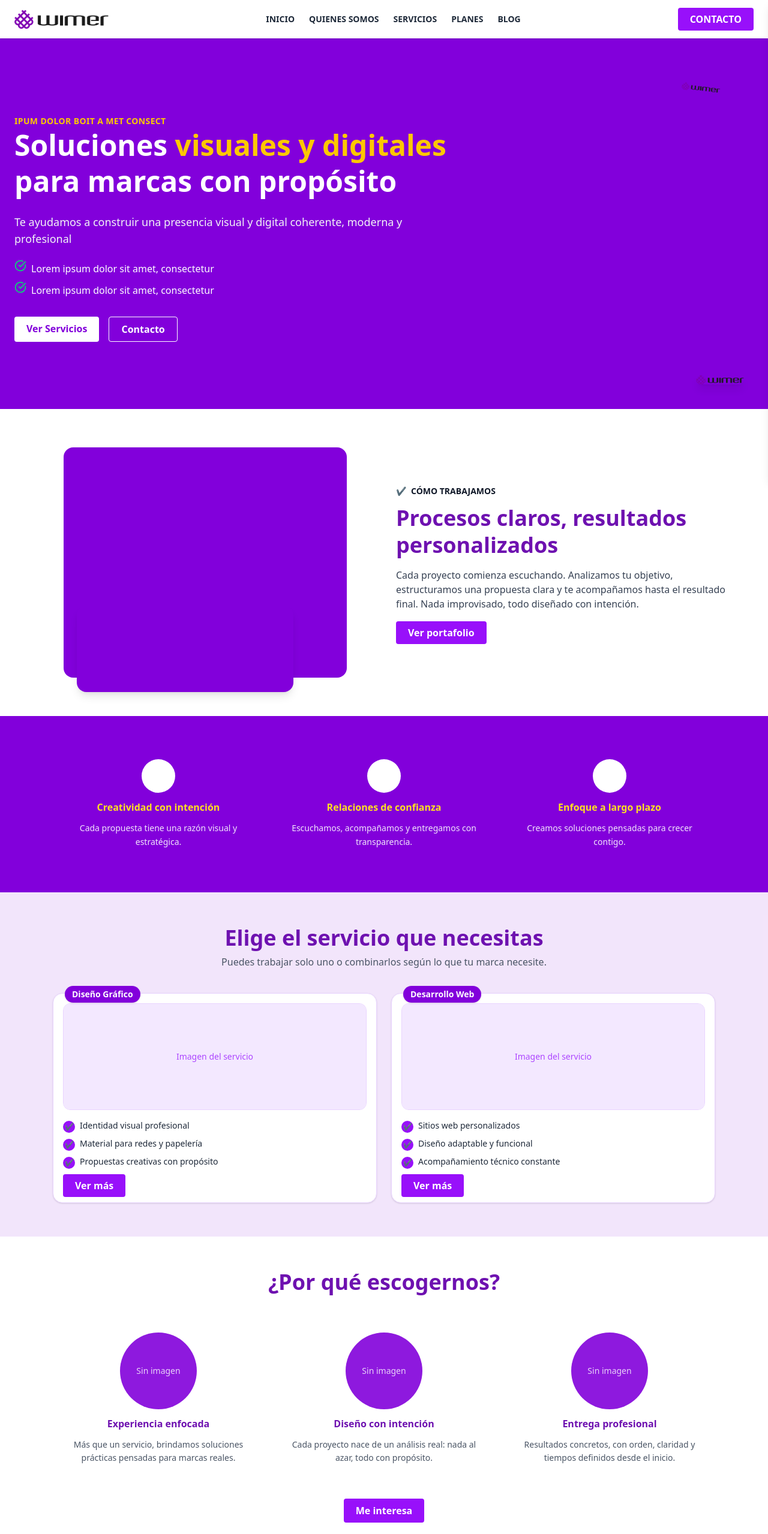
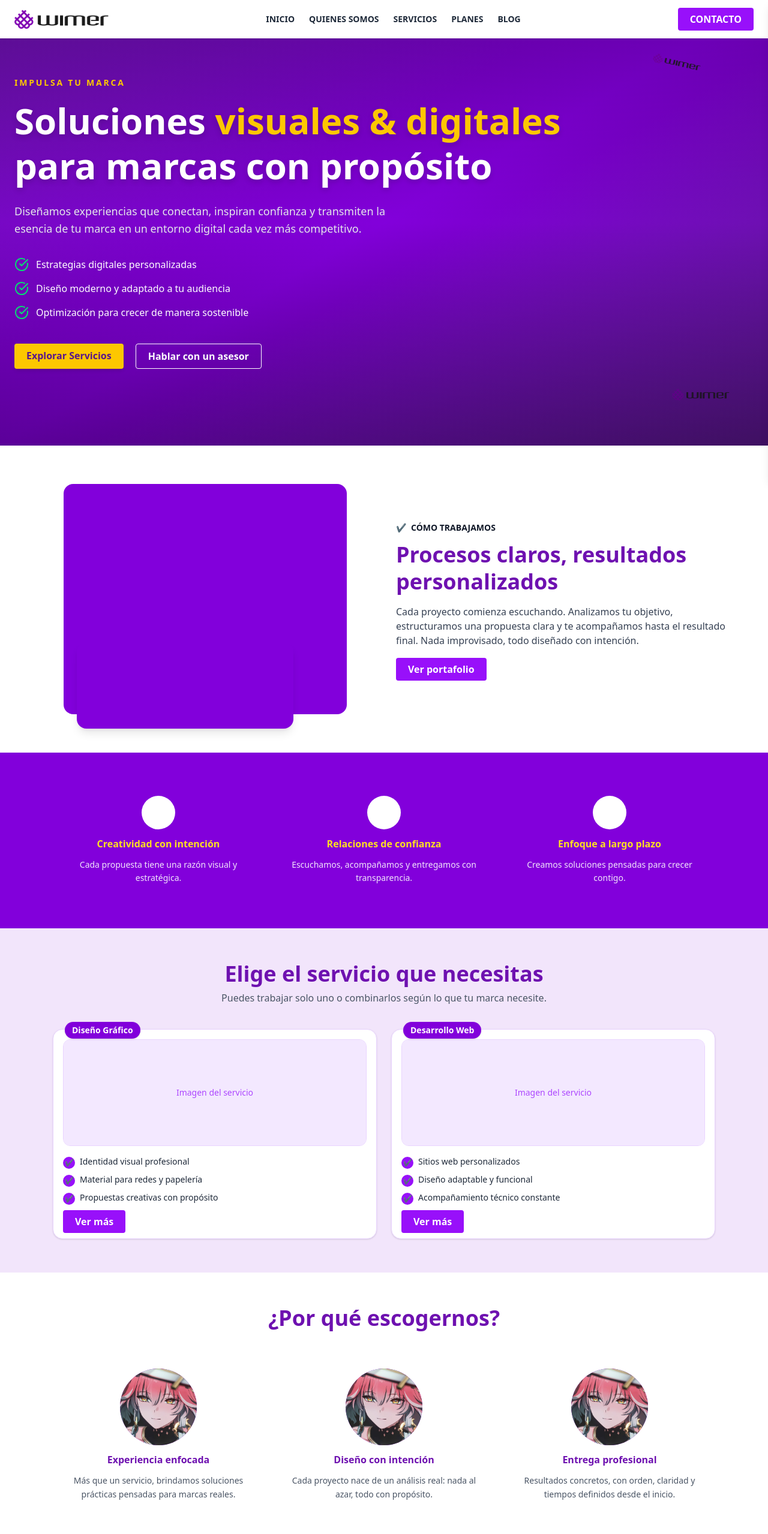
Before and after one commit to BrayanBm01/portafolio, a React (Vite) app: page / in a window 1280 px wide. Shown: the top 2558 px of the page at 60% size. Built offline with nearby package versions, Linux system fonts and the light colour scheme.

Commit message:
3er commit - cambios al hero y al itemporque

```diff
--- a/src/components/Header.jsx
+++ b/src/components/Header.jsx
@@ -66,7 +66,6 @@ export const Header = () => {
           onClick={() => setMenuOpen(false)}
         ></div>
       )}
-
     </header>
   );
 };
--- a/src/components/Hero.jsx
+++ b/src/components/Hero.jsx
@@ -1,25 +1,23 @@
 import { Button } from "./Button";
 import { motion } from "framer-motion";
-// Importa los íconos
 import { CheckCircle } from "lucide-react";
 
-// Importa las imágenes desde src/assets
 import logo from "../assets/logo.png";
 import luui from "../assets/logo.png";
 
 export const Hero = () => {
   return (
-    <section className="bg-purple-700 text-white py-28 relative overflow-hidden">
-      <div className="max-w-7xl mx-auto px-6 flex flex-col items-center md:items-start text-center md:text-left">
+    <section className="relative bg-gradient-to-br from-purple-800 via-purple-700 to-purple-900 text-white py-32 overflow-hidden">
+      <div className="max-w-7xl mx-auto px-6 flex flex-col items-center md:items-start text-center md:text-left relative z-10">
 
         {/* Subtítulo */}
         <motion.p
           initial={{ opacity: 0, y: -20 }}
           animate={{ opacity: 1, y: 0 }}
           transition={{ duration: 0.8 }}
-          className="text-yellow-400 font-bold text-sm tracking-wide uppercase mt-20"
+          className="text-yellow-400 font-semibold text-sm tracking-[0.2em] uppercase mb-4"
         >
-          Ipum dolor boit a met consect
+          Impulsa tu marca
         </motion.p>
 
         {/* Título principal */}
@@ -27,9 +25,9 @@ export const Hero = () => {
           initial={{ opacity: 0, x: -50 }}
           animate={{ opacity: 1, x: 0 }}
           transition={{ duration: 1 }}
-          className="text-4xl md:text-5xl font-extrabold leading-tight mb-6"
+          className="text-5xl md:text-6xl font-extrabold leading-tight mb-6 drop-shadow-lg"
         >
-          Soluciones <span className="text-yellow-400">visuales y digitales</span> <br />
+          Soluciones <span className="text-yellow-400">visuales & digitales</span> <br />
           para marcas con propósito
         </motion.h1>
 
@@ -38,9 +36,10 @@ export const Hero = () => {
           initial={{ opacity: 0 }}
           animate={{ opacity: 1 }}
           transition={{ delay: 0.5, duration: 1 }}
-          className="text-lg text-gray-100 mb-6 max-w-2xl"
+          className="text-lg text-gray-200 mb-8 max-w-2xl leading-relaxed"
         >
-          Te ayudamos a construir una presencia visual y digital coherente, moderna y profesional
+          Diseñamos experiencias que conectan, inspiran confianza y transmiten la esencia de tu marca
+          en un entorno digital cada vez más competitivo.
         </motion.p>
 
         {/* Lista de beneficios */}
@@ -48,15 +47,19 @@ export const Hero = () => {
           initial={{ opacity: 0, x: -30 }}
           animate={{ opacity: 1, x: 0 }}
           transition={{ delay: 0.8, duration: 1 }}
-          className="mb-8 space-y-3 w-full max-w-md"
+          className="mb-10 space-y-4 w-full max-w-md text-left"
         >
-          <li className="flex items-center gap-2">
-            <CheckCircle className="text-green-400 animate-bounce w-5 h-5" />
-            Lorem ipsum dolor sit amet, consectetur
+          <li className="flex items-center gap-3">
+            <CheckCircle className="text-green-400 w-6 h-6" />
+            Estrategias digitales personalizadas
           </li>
-          <li className="flex items-center gap-2">
-            <CheckCircle className="text-green-400 animate-bounce delay-200 w-5 h-5" />
-            Lorem ipsum dolor sit amet, consectetur
+          <li className="flex items-center gap-3">
+            <CheckCircle className="text-green-400 w-6 h-6" />
+            Diseño moderno y adaptado a tu audiencia
+          </li>
+          <li className="flex items-center gap-3">
+            <CheckCircle className="text-green-400 w-6 h-6" />
+            Optimización para crecer de manera sostenible
           </li>
         </motion.ul>
 
@@ -65,19 +68,19 @@ export const Hero = () => {
           initial={{ opacity: 0, y: 30 }}
           animate={{ opacity: 1, y: 0 }}
           transition={{ delay: 1, duration: 1 }}
-          className="flex flex-col sm:flex-row gap-4"
+          className="flex flex-col sm:flex-row gap-5"
         >
           <Button
-            texto="Ver Servicios"
+            texto="Explorar Servicios"
             href="#servicios"
-            color="bg-white hover:bg-yellow-400 transition-colors duration-300"
-            textoColor="text-purple-700"
+            color="bg-yellow-400 hover:bg-yellow-300 transition-all duration-300 shadow-md"
+            textoColor="text-purple-900 font-semibold"
           />
           <Button
-            texto="Contacto"
+            texto="Hablar con un asesor"
             href="#contacto"
-            color="border border-white bg-transparent hover:bg-white/20 transition-colors duration-300"
-            textoColor="text-white"
+            color="border border-white bg-transparent hover:bg-white/20 transition-all duration-300"
+            textoColor="text-white font-medium"
           />
         </motion.div>
       </div>
@@ -86,17 +89,20 @@ export const Hero = () => {
       <motion.img
         src={luui}
         alt="Imagen decorativa"
-        className="absolute bottom-10 right-10 w-20 rounded-full shadow-lg"
-        animate={{ y: [0, -10, 0] }}
-        transition={{ duration: 3, repeat: Infinity }}
+        className="absolute bottom-16 right-16 w-24 rounded-full shadow-2xl opacity-80"
+        animate={{ y: [0, -12, 0] }}
+        transition={{ duration: 4, repeat: Infinity }}
       />
       <motion.img
         src={logo}
         alt="Logo"
-        className="absolute top-35 right-20 w-16 rotate-12"
+        className="absolute top-24 right-28 w-20 rotate-12 opacity-90"
         animate={{ rotate: [0, 10, -10, 0] }}
-        transition={{ duration: 4, repeat: Infinity }}
+        transition={{ duration: 6, repeat: Infinity }}
       />
+
+      {/* Sutil gradiente de overlay */}
+      <div className="absolute inset-0 bg-gradient-to-t from-black/30 via-transparent to-black/20"></div>
     </section>
   );
 };
--- a/src/components/ItemPorque.jsx
+++ b/src/components/ItemPorque.jsx
@@ -1,21 +1,32 @@
-import React from "react";
+import { motion } from "framer-motion";
+import luuiImg from "../assets/prueva3.jpg"; // importa la imagen
 
 export const ItemPorque = ({ imagenSrc = "", imagenAlt = "", titulo, descripcion }) => {
   return (
-    <div className="flex flex-col items-center text-center gap-3 px-4 py-6">
-      {/* Avatar circular con respaldo si no hay imagen */}
+    <motion.div
+      className="flex flex-col items-center text-center  gap-3 px-4 py-6"
+      initial={{ opacity: 0, y: 50 }}           // Estado inicial (invisible y desplazado hacia abajo)
+      whileInView={{ opacity: 1, y: 0 }}        // Cuando entra en viewport
+      transition={{ duration: 0.8, ease: "easeOut" }} // Transición suave
+      viewport={{ once: true, amount: 0.3 }}    // Solo una vez, cuando el 30% sea visible
+    >
+      {/* Avatar circular */}
       <div className="relative w-32 h-32 rounded-full bg-purple-700/90 overflow-hidden ring-8 ring-white">
         {imagenSrc ? (
           <img
             src={imagenSrc}
             alt={imagenAlt}
             className="w-full h-full object-cover"
-            onError={(e) => { e.currentTarget.style.display = "none"; }}
+            onError={(e) => {
+              e.currentTarget.style.display = "none";
+            }}
           />
         ) : (
-          <div className="w-full h-full flex items-center justify-center">
-            <span className="text-white/80 text-sm">Sin imagen</span>
-          </div>
+          <img
+            src={luuiImg}
+            alt="Imagen de Luui"
+            className="w-full h-full object-cover"
+          />
         )}
       </div>
 
@@ -24,6 +35,6 @@ export const ItemPorque = ({ imagenSrc = "", imagenAlt = "", titulo, descripcion
       <p className="text-gray-600 text-sm leading-relaxed max-w-xs">
         {descripcion}
       </p>
-    </div>
+    </motion.div>
   );
 };
```
Also changed, not shown: src/assets/prueva3.jpg (added).
